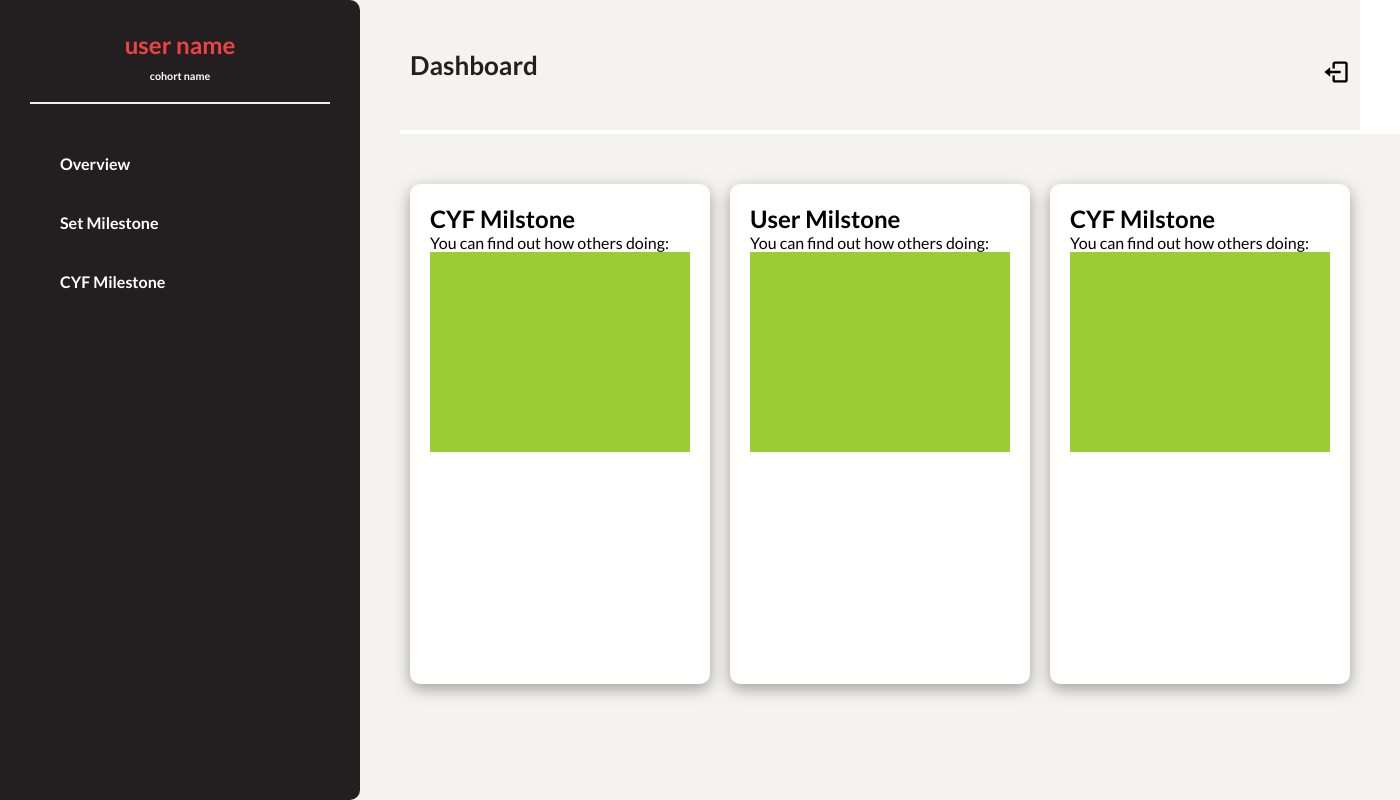
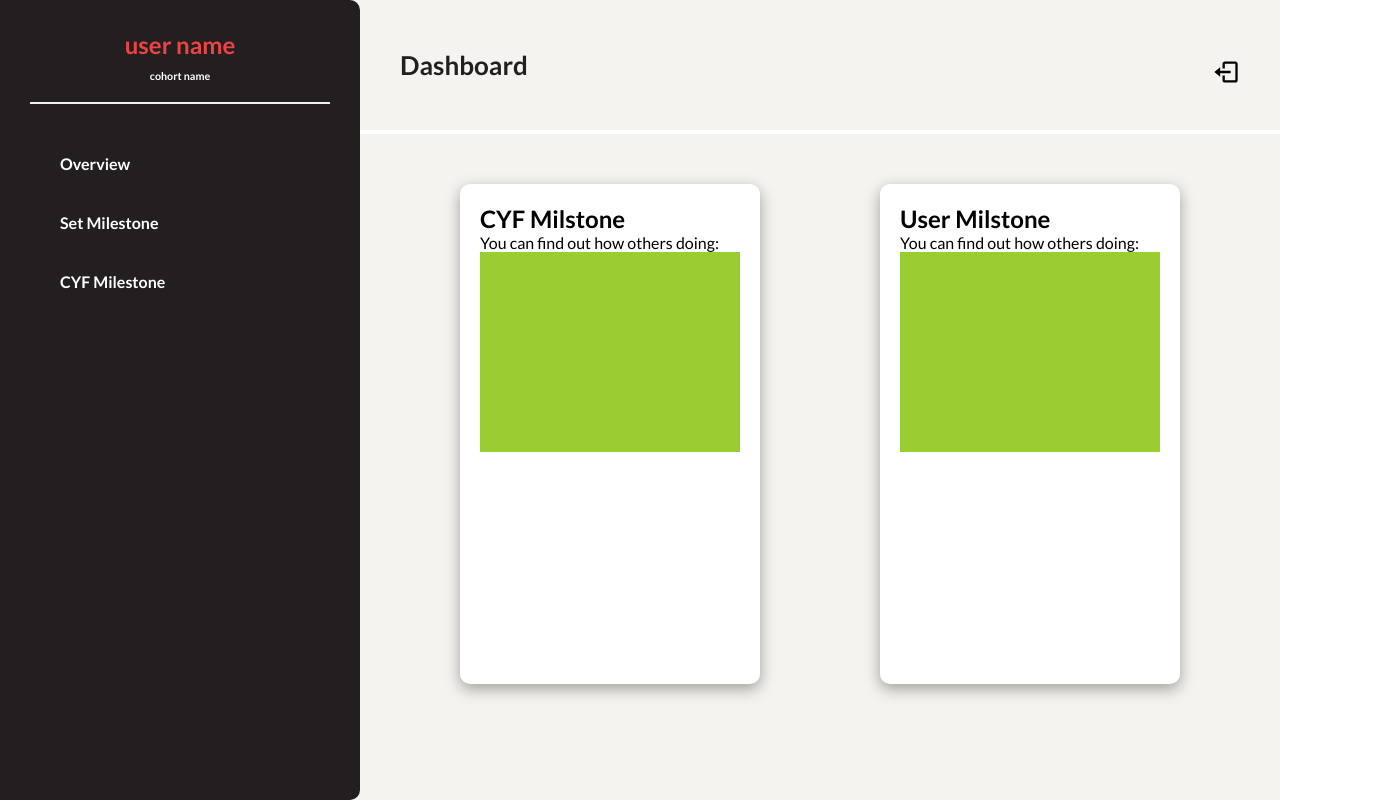
Before and after one commit to Doris-Siu/in-a-class-of-our-own, a React (Create React App) app in the folder client/: page /dashboard in a window 1280 px wide. Shown: the whole page, 1400 px wide, since content can reach past the window. Built offline with nearby package versions, Linux system fonts and the light colour scheme.

Commit message:
bug fix styling errors

```diff
--- a/client/src/pages/Dashboard/Components/DashboardHeader/DashboardHeader.css
+++ b/client/src/pages/Dashboard/Components/DashboardHeader/DashboardHeader.css
@@ -37,8 +37,7 @@
 
 @media only screen and (min-width: 900px) {
 	.dash-header {
-		padding: 64px 10px;
-		margin: 0 40px;
+		padding: 64px 40px;
 		border-bottom: solid 4px var(--white);
 	}
 }
--- a/client/src/pages/Dashboard/Components/Overview/Overview.css
+++ b/client/src/pages/Dashboard/Components/Overview/Overview.css
@@ -1,10 +1,10 @@
 @import url("../../../Home.css");
 
 .overview {
-	padding: 50px;
+	padding: 30px;
 	display: flex;
 	flex-direction: column;
-	justify-content: space-between;
+	justify-content: space-around;
 	gap: 20px;
     background-color: #F4F3EF;
 }
@@ -27,6 +27,7 @@
 	.overview {
 		padding: 50px;
 		flex-direction: row;
+		grid-area: main;
 	}
 
 	.card {
--- a/client/src/pages/Dashboard/Components/Overview/Overview.js
+++ b/client/src/pages/Dashboard/Components/Overview/Overview.js
@@ -17,13 +17,6 @@ const Overview = () => {
 					<div></div>
 				</div>
 			</div>
-			<div className="card">
-				<div>
-					<h2>CYF Milstone</h2>
-					<p>You can find out how others doing:</p>
-					<div></div>
-				</div>
-			</div>
 		</div>
 	);
 };
```
